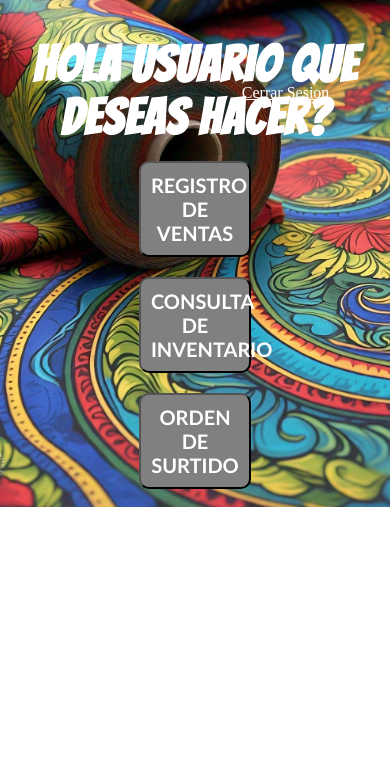
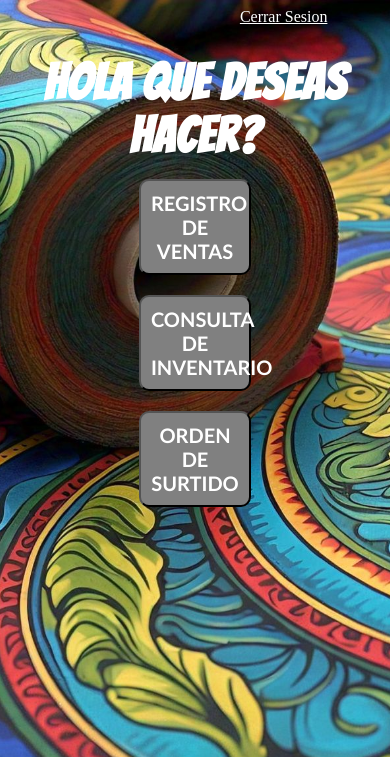
Before and after one commit to Diegopat03/Programa-SVST, a PHP site: page /HTML/Empleado/MENUempleado.php in a window 390 px wide. Shown: the top 757 px of the page. Run offline with PHP 8.4, Linux system fonts and the light colour scheme.

Commit message:
responsive background

```diff
--- a/CSS/Empleado/Consultainv.css
+++ b/CSS/Empleado/Consultainv.css
@@ -5,6 +5,7 @@
     background-repeat: no-repeat;
     background-size: cover;
     background-position: center;
+    background-attachment: fixed;
     width: 100%;
     height: 100vh;
     position: relative;
--- a/CSS/Empleado/Consultaordensurtido.css
+++ b/CSS/Empleado/Consultaordensurtido.css
@@ -5,6 +5,7 @@
     background-repeat: no-repeat;
     background-size: cover;
     background-position: center;
+    background-attachment: fixed;
     width: 100%;
     height: 100vh;
     position: relative;
--- a/CSS/Empleado/RegVentas.css
+++ b/CSS/Empleado/RegVentas.css
@@ -5,6 +5,7 @@
     background-repeat: no-repeat;
     background-size: cover;
     background-position: center;
+    background-attachment: fixed;
     width: 100%;
     height: 100vh;
     position: relative;
--- a/CSS/Empleado/menuempleado.css
+++ b/CSS/Empleado/menuempleado.css
@@ -17,6 +17,7 @@
     background-repeat: no-repeat;
     background-size: cover;
     background-position: center;
+    background-attachment: fixed;
 }
 
 .botonemp{
@@ -37,6 +38,6 @@
 
 .cerrarses{
     color: white;
-    position: absolute; left: 62%;
-    position: absolute; top: 10%;
+    position: relative; left: 62%;
+    position: relative; top: 10%;
 }
--- a/HTML/Empleado/MENUempleado.php
+++ b/HTML/Empleado/MENUempleado.php
@@ -11,7 +11,7 @@
 
     <a class="cerrarses" href="/pagina_sena/inicio_sesion.php">Cerrar Sesion</a>
 
-    <h1>Hola usuario que deseas hacer?</h1>
+    <h1>Hola que deseas hacer?</h1>
 
     <a href="/pagina_sena/HTML/Empleado/RegistroVentas.php">
     <button class="botonemp"  type="button">Registro de Ventas</button><br>
```
Also changed, not shown: CSS/style.css (+6 -1 lines), CSS/Menuprincipal.jpg (renamed from imagenes/Menuprincipal.jpg).
